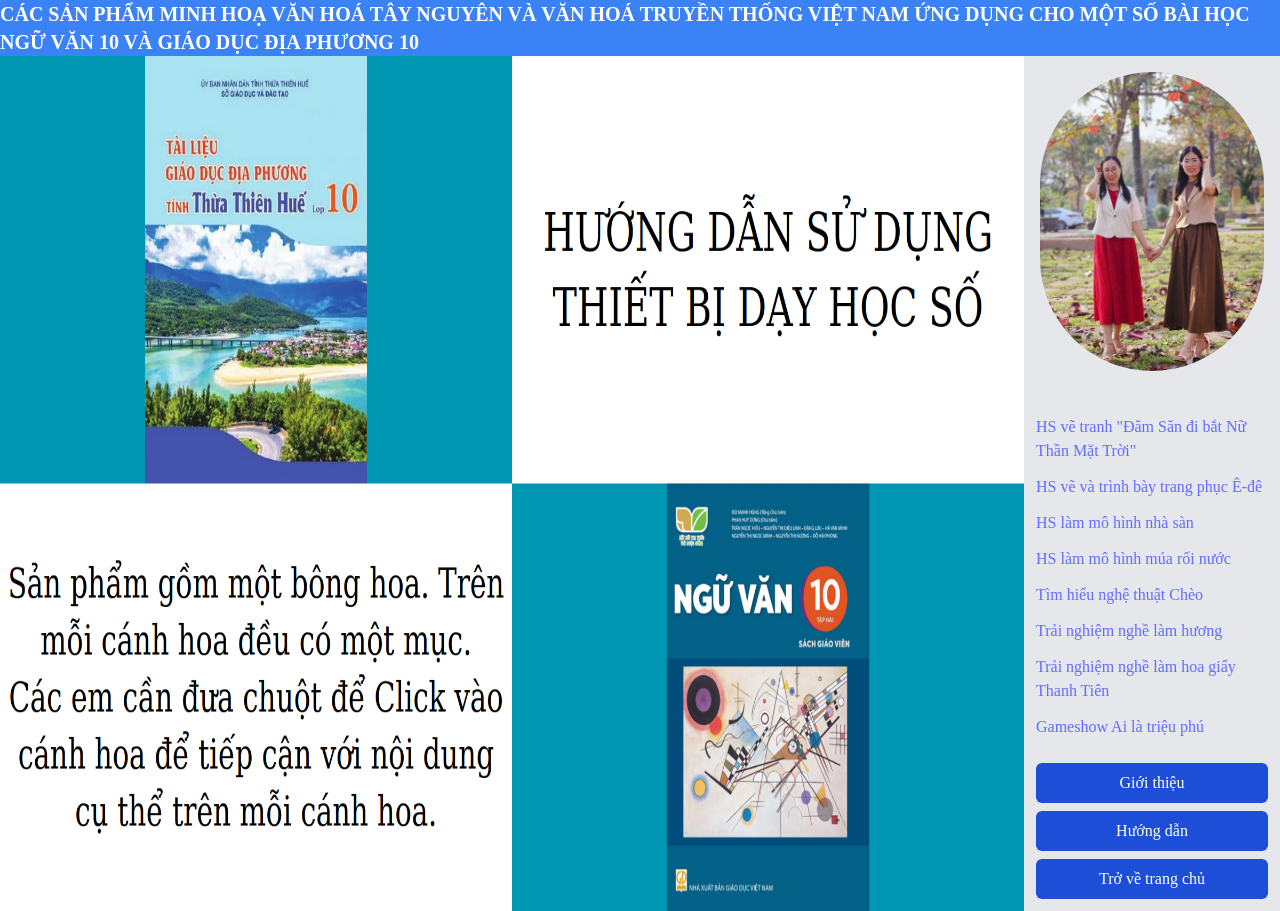
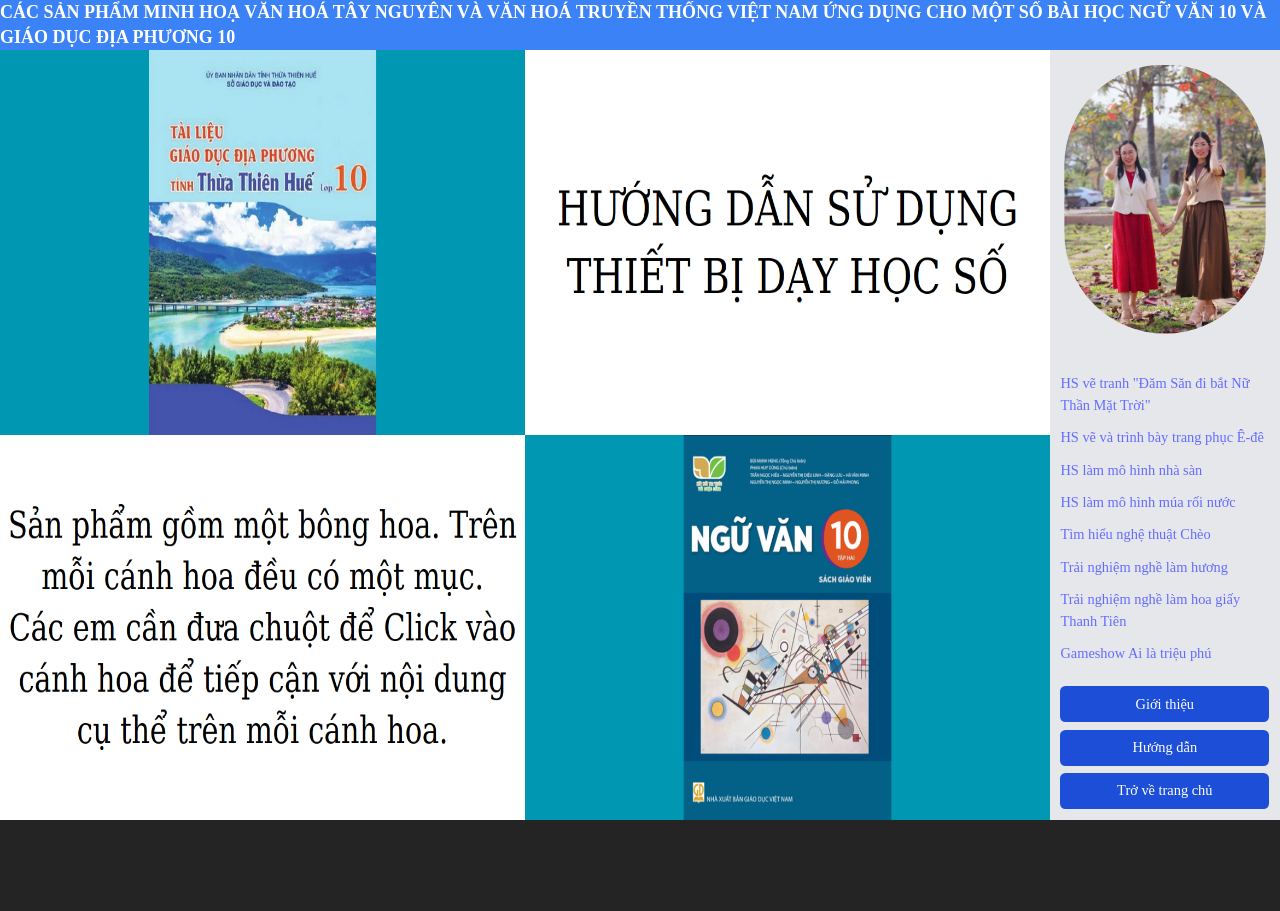
Before and after one commit to rumdien113/elearning, a React (Vite) app: page / in a window 1280 px wide. After the commit the page ends 820 px from the top, so only its background shows below. Built offline with nearby package versions, Linux system fonts and the light colour scheme.

Commit message:
update css

```diff
--- a/src/index.css
+++ b/src/index.css
@@ -32,4 +32,11 @@
   margin: 0;
   min-width: 320px;
   min-height: 100vh;
+  zoom: 0.9;
 }
+
+@media screen and (min-resolution: 150dpi) {
+  .container {
+    font-size: 1.2rem; /* Tăng kích thước chữ cho màn hình có DPI cao */
+  }
+}
```
